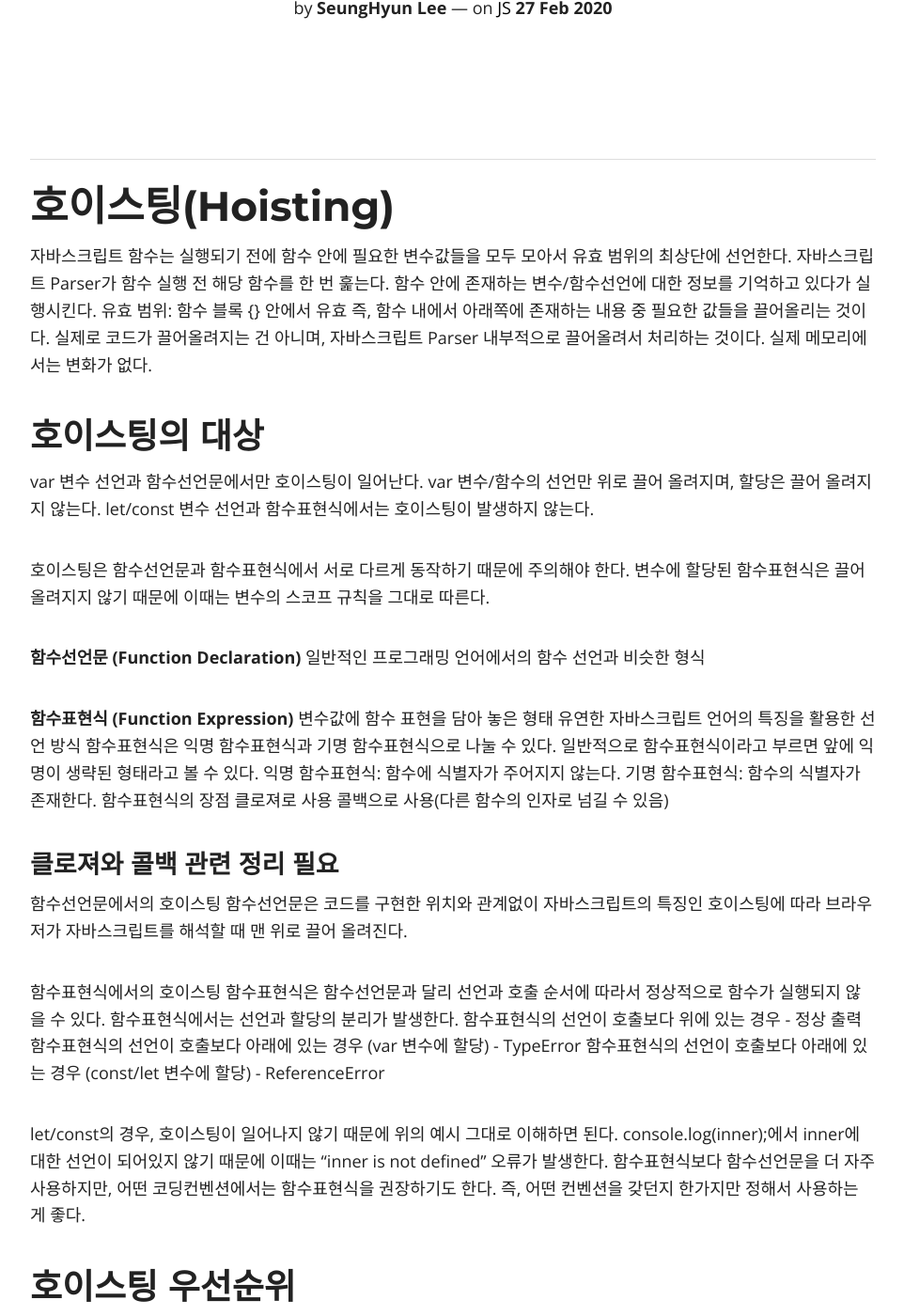
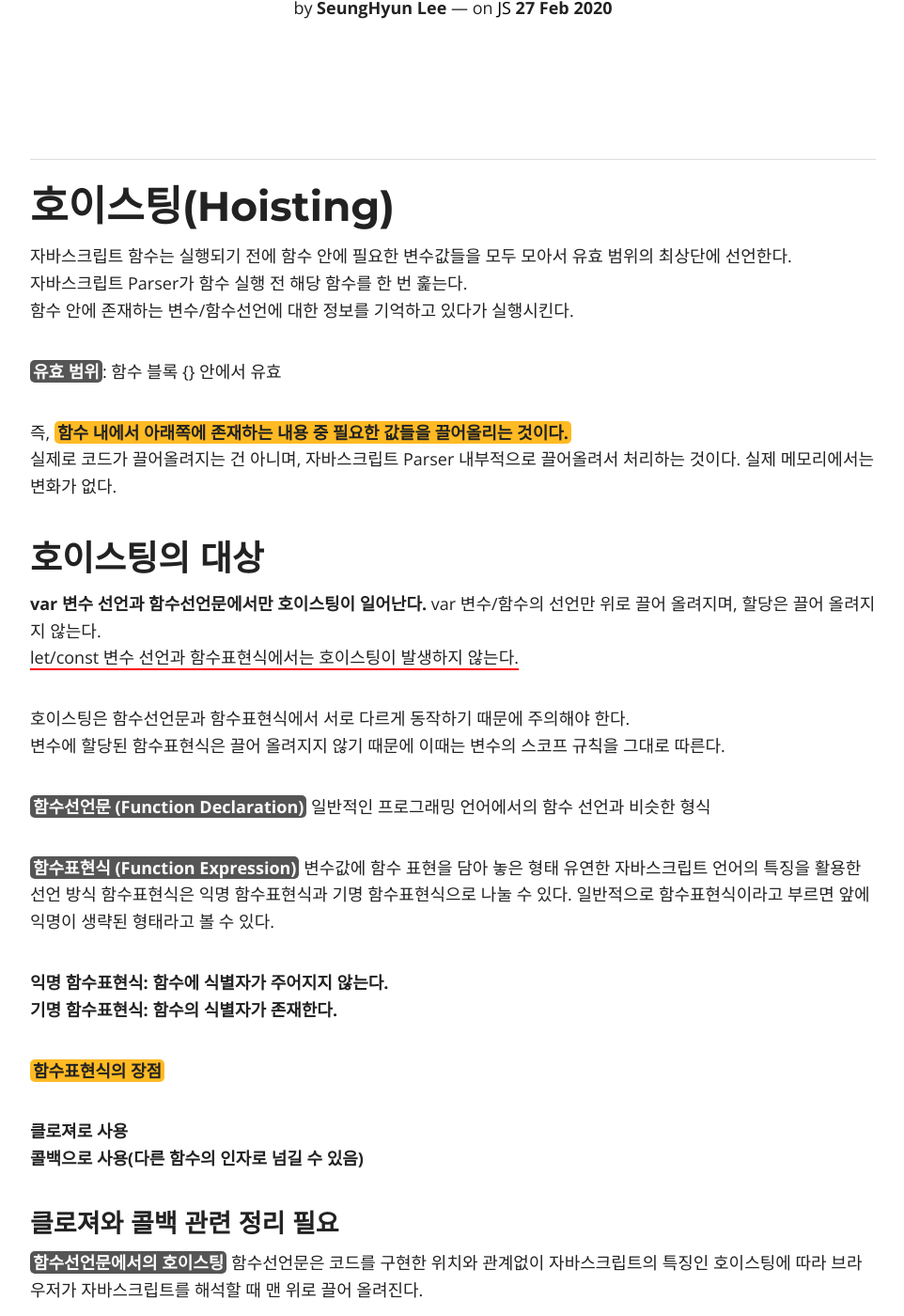
Before and after one commit to lsh58/lsh58.github.io, a Jekyll site: the page built from _posts/2020-02-27-JS_Hoisting.md, in a window 1280 px wide and 1400 px high, scrolled down 303 px. Shown: the whole window at 94% size, without its empty margins (158-1120 px from the left). Built offline with Jekyll 4.4.1, drawn with Linux system fonts in a browser that asks for light colours; nearby versions of some CDN libraries; comment, search, counter and statistics services are not loaded; some of the changed text lies outside the part shown.

Commit message:
Update 2020-02-27-JS_Hoisting.md

```diff
--- a/_posts/2020-02-27-JS_Hoisting.md
+++ b/_posts/2020-02-27-JS_Hoisting.md
@@ -21,42 +21,48 @@ featured: true
 자바스크립트 함수는 실행되기 전에 함수 안에 필요한 변수값들을 모두 모아서 유효 범위의 최상단에 선언한다.
 자바스크립트 Parser가 함수 실행 전 해당 함수를 한 번 훑는다.
 함수 안에 존재하는 변수/함수선언에 대한 정보를 기억하고 있다가 실행시킨다.
-유효 범위: 함수 블록 {} 안에서 유효
-즉, 함수 내에서 아래쪽에 존재하는 내용 중 필요한 값들을 끌어올리는 것이다.
+
+<span class="gray">유효 범위</span>: 함수 블록 {} 안에서 유효
+
+즉, <span class="orange">함수 내에서 아래쪽에 존재하는 내용 중 필요한 값들을 끌어올리는 것이다.</span>
 실제로 코드가 끌어올려지는 건 아니며, 자바스크립트 Parser 내부적으로 끌어올려서 처리하는 것이다.
 실제 메모리에서는 변화가 없다.
 
 ## 호이스팅의 대상
 
-var 변수 선언과 함수선언문에서만 호이스팅이 일어난다.
+**var 변수 선언과 함수선언문에서만 호이스팅이 일어난다.**
 var 변수/함수의 선언만 위로 끌어 올려지며, 할당은 끌어 올려지지 않는다.
-let/const 변수 선언과 함수표현식에서는 호이스팅이 발생하지 않는다.
+<span class="redline">let/const 변수 선언과 함수표현식에서는 호이스팅이 발생하지 않는다.</span>
 
 호이스팅은 함수선언문과 함수표현식에서 서로 다르게 동작하기 때문에 주의해야 한다.
 변수에 할당된 함수표현식은 끌어 올려지지 않기 때문에 이때는 변수의 스코프 규칙을 그대로 따른다.
 
-**함수선언문 (Function Declaration)**
+<span class="gray">함수선언문 (Function Declaration)</span>
 일반적인 프로그래밍 언어에서의 함수 선언과 비슷한 형식
 
-**함수표현식 (Function Expression)**
+<span class="gray">함수표현식 (Function Expression)</span>
 변수값에 함수 표현을 담아 놓은 형태
 유연한 자바스크립트 언어의 특징을 활용한 선언 방식
 함수표현식은 익명 함수표현식과 기명 함수표현식으로 나눌 수 있다.
 일반적으로 함수표현식이라고 부르면 앞에 익명이 생략된 형태라고 볼 수 있다.
-익명 함수표현식: 함수에 식별자가 주어지지 않는다.
-기명 함수표현식: 함수의 식별자가 존재한다.
-함수표현식의 장점
-클로져로 사용
-콜백으로 사용(다른 함수의 인자로 넘길 수 있음)
+
+**익명 함수표현식: 함수에 식별자가 주어지지 않는다.**
+**기명 함수표현식: 함수의 식별자가 존재한다.**
+
+<span class="orange">함수표현식의 장점</span>
+
+**클로져로 사용**
+**콜백으로 사용(다른 함수의 인자로 넘길 수 있음)**
 
 ### 클로져와 콜백 관련 정리 필요
 
-함수선언문에서의 호이스팅
+<span class="gray">함수선언문에서의 호이스팅</span>
 함수선언문은 코드를 구현한 위치와 관계없이 자바스크립트의 특징인 호이스팅에 따라 브라우저가 자바스크립트를 해석할 때 맨 위로 끌어 올려진다.
 
-함수표현식에서의 호이스팅
+<span class="gray">함수표현식에서의 호이스팅</span>
 함수표현식은 함수선언문과 달리 선언과 호출 순서에 따라서 정상적으로 함수가 실행되지 않을 수 있다.
 함수표현식에서는 선언과 할당의 분리가 발생한다.
+
 함수표현식의 선언이 호출보다 위에 있는 경우 - 정상 출력
 함수표현식의 선언이 호출보다 아래에 있는 경우 (var 변수에 할당) - TypeError
 함수표현식의 선언이 호출보다 아래에 있는 경우 (const/let 변수에 할당) - ReferenceError
@@ -68,14 +74,15 @@ console.log(inner);에서 inner에 대한 선언이 되어있지 않기 때문
 
 ## 호이스팅 우선순위
 
-같은 이름의 var 변수 선언과 함수 선언에서의 호이스팅
-변수 선언이 함수 선언보다 위로 끌어올려진다
-값이 할당되어 있지 않은 변수의 경우, 함수선언문이 변수를 덮어쓴다.
-값이 할당되어 있는 변수의 경우, 변수가 함수선언문을 덮어쓴다.
+<span class="orange">같은 이름의 var 변수 선언과 함수 선언에서의 호이스팅</span> : 변수 선언이 함수 선언보다 위로 끌어올려진다.
+
+<span class="orange">값이 할당되어 있지 않은 변수의 경우</span> : 함수선언문이 변수를 덮어쓴다.
+
+<span class="orange">값이 할당되어 있는 변수의 경우</span> : 변수가 함수선언문을 덮어쓴다.
 
 ### TIP 호이스팅 사용 시 주의
 
-코드의 가독성과 유지보수를 위해 호이스팅이 일어나지 않도록 한다.
+<span class="redline">코드의 가독성과 유지보수를 위해 호이스팅이 일어나지 않도록 한다.</span>
 호이스팅을 제대로 모르더라도 함수와 변수를 가급적 코드 상단부에서 선언하면, 호이스팅으로 인한 스코프 꼬임 현상은 방지할 수 있다.
 let/const를 사용한다.
 var를 쓰면 혼란스럽고 쓸모없는 코드가 생길 수 있다. 그럼 왜 var와 호이스팅을 이해해야 할까?
```
